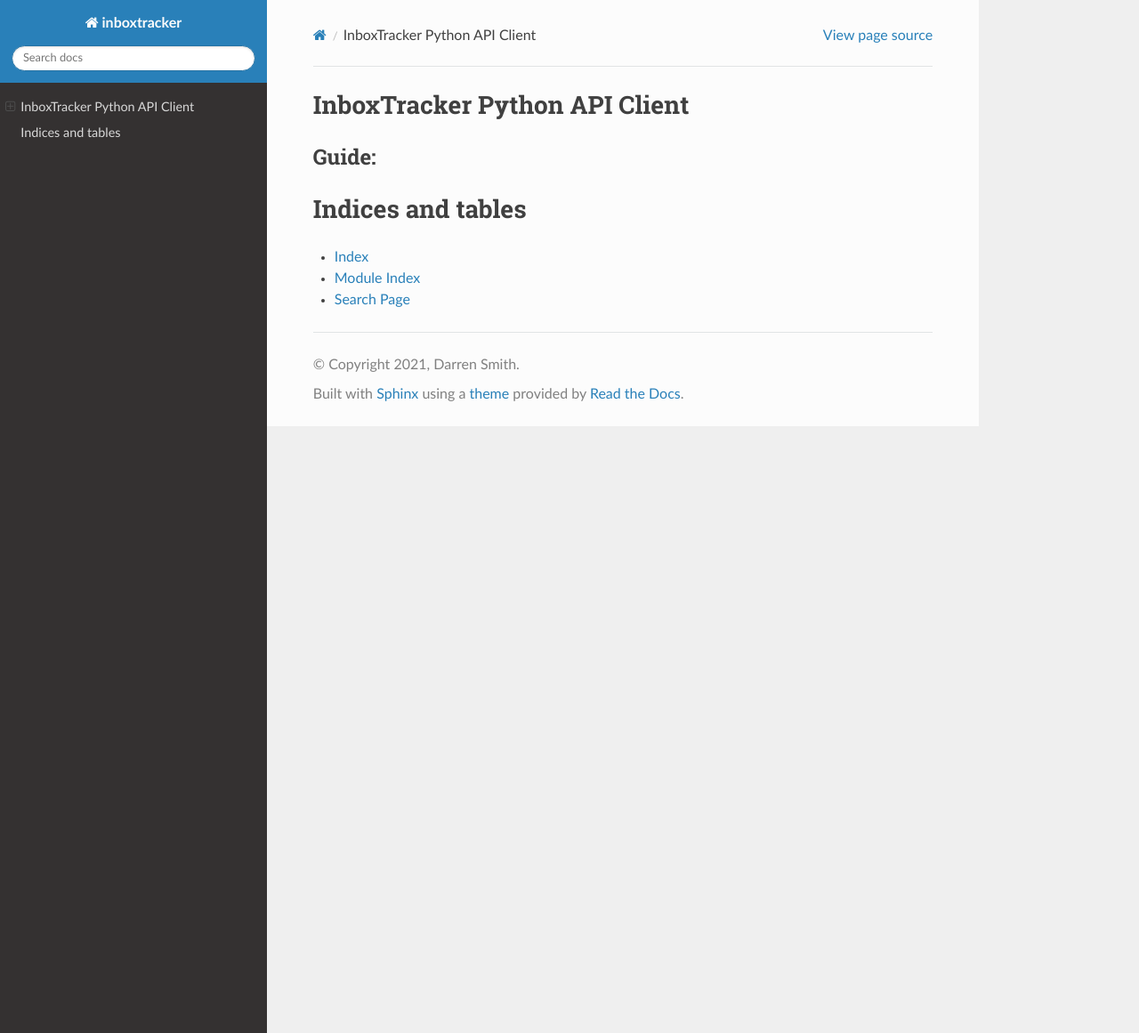
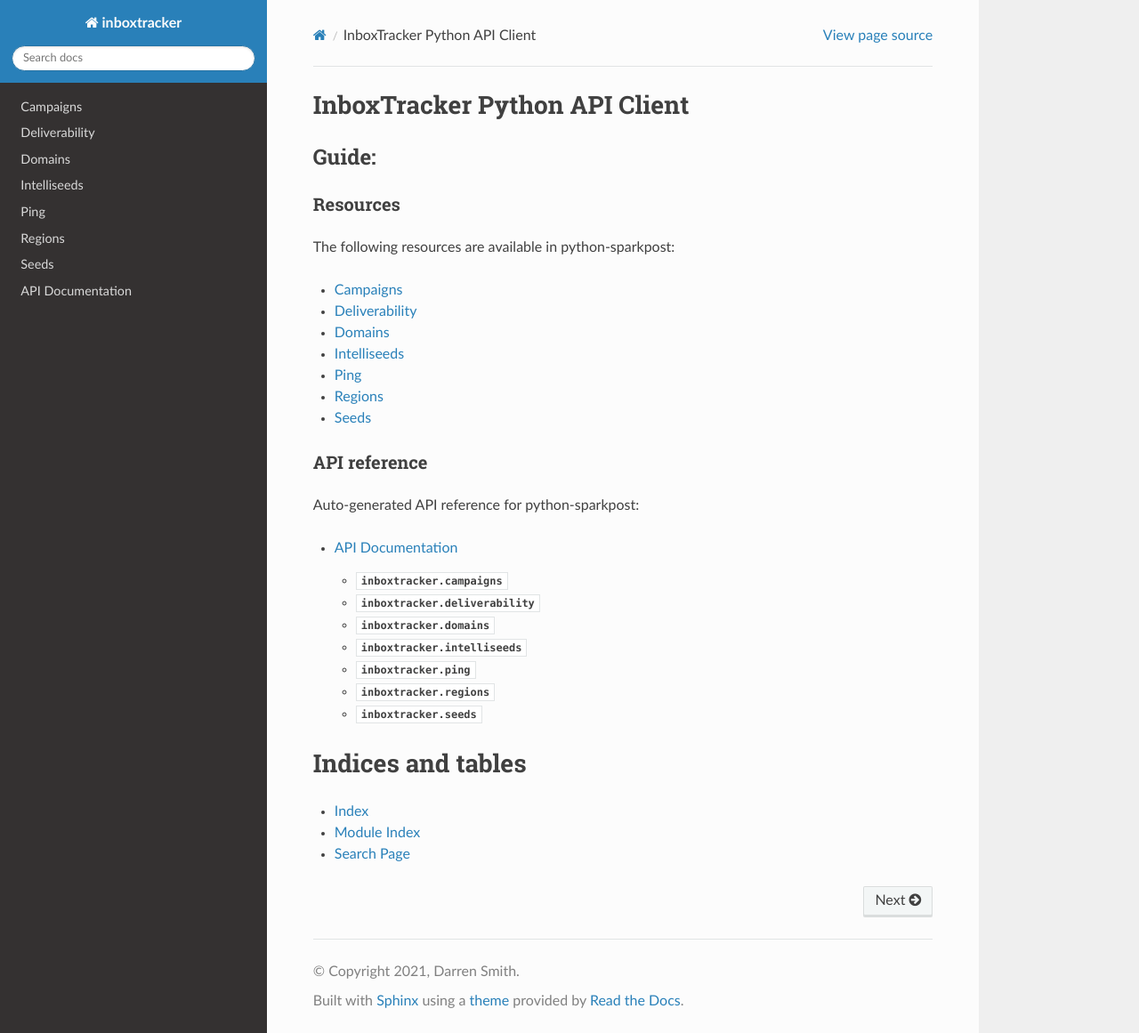
Before and after one commit to darrensmith223/InboxTracker, a Sphinx documentation site: the page built from docs/source/index.rst, in a window 1280 px wide and 1161 px high. Shown: the whole window at 89% size. Built offline with Sphinx 7.4.7 and the Read the Docs theme 2.0.0, drawn with Linux system fonts in a browser that asks for light colours.

Commit message:
Adding Docs

```diff
--- /dev/null
+++ b/docs/source/api/campaigns.rst
@@ -0,0 +1,7 @@
+.. module:: inboxtracker.campaigns
+
+:mod:`inboxtracker.campaigns`
+==============================
+
+.. autoclass:: Campaigns
+   :members:
--- /dev/null
+++ b/docs/source/api/deliverability.rst
@@ -0,0 +1,7 @@
+.. module:: inboxtracker.deliverability
+
+:mod:`inboxtracker.deliverability`
+==================================
+
+.. autoclass:: Deliverability
+   :members:
--- /dev/null
+++ b/docs/source/api/domains.rst
@@ -0,0 +1,7 @@
+.. module:: inboxtracker.domains
+
+:mod:`inboxtracker.domains`
+==============================
+
+.. autoclass:: Domains
+   :members:
--- /dev/null
+++ b/docs/source/api/intelliseeds.rst
@@ -0,0 +1,7 @@
+.. module:: inboxtracker.intelliseeds
+
+:mod:`inboxtracker.intelliseeds`
+================================
+
+.. autoclass:: Intelliseeds
+   :members:
--- /dev/null
+++ b/docs/source/api/ping.rst
@@ -0,0 +1,7 @@
+.. module:: inboxtracker.ping
+
+:mod:`inboxtracker.ping`
+==============================
+
+.. autoclass:: Ping
+   :members:
--- /dev/null
+++ b/docs/source/api/regions.rst
@@ -0,0 +1,7 @@
+.. module:: inboxtracker.regions
+
+:mod:`inboxtracker.regions`
+==============================
+
+.. autoclass:: Regions
+   :members:
--- /dev/null
+++ b/docs/source/api/seeds.rst
@@ -0,0 +1,7 @@
+.. module:: inboxtracker.seeds
+
+:mod:`inboxtracker.seeds`
+==============================
+
+.. autoclass:: Seeds
+   :members:
--- a/docs/source/conf.py
+++ b/docs/source/conf.py
@@ -31,6 +31,7 @@
 # extensions coming with Sphinx (named 'sphinx.ext.*') or your custom
 # ones.
 extensions = [
+    'sphinx.ext.autodoc'
 ]
 
 # Add any paths that contain templates here, relative to this directory.
--- a/docs/source/index.rst
+++ b/docs/source/index.rst
@@ -13,7 +13,27 @@
    :maxdepth: 2
    :caption: Contents
 
+Resources
+---------
 
+The following resources are available in python-sparkpost:
+
+.. toctree::
+    :glob:
+    :maxdepth: 1
+
+    resources/*
+
+
+API reference
+-------------
+
+Auto-generated API reference for python-sparkpost:
+
+.. toctree::
+    :maxdepth: 2
+
+    api
 
 
 Indices and tables
```
Also changed, not shown: docs/source/api.rst (added, +11 -0 lines), docs/source/resources/campaigns.rst (added, +35 -0 lines), docs/source/resources/deliverability.rst (added, +35 -0 lines), docs/source/resources/domains.rst (added, +35 -0 lines), docs/source/resources/intelliseeds.rst (added, +35 -0 lines), docs/source/resources/ping.rst (added, +35 -0 lines), docs/source/resources/regions.rst (added, +35 -0 lines), docs/source/resources/seeds.rst (added, +35 -0 lines).
